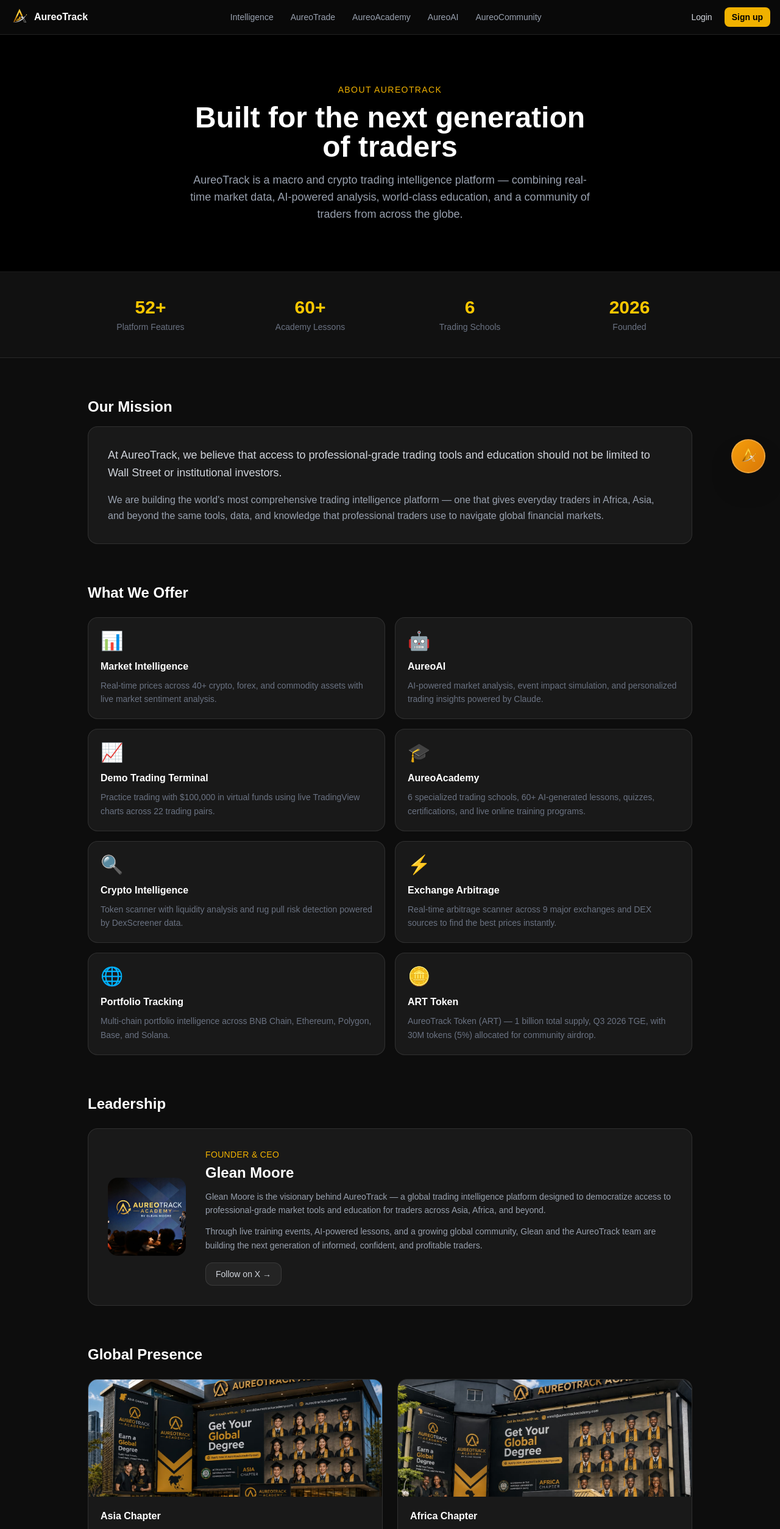
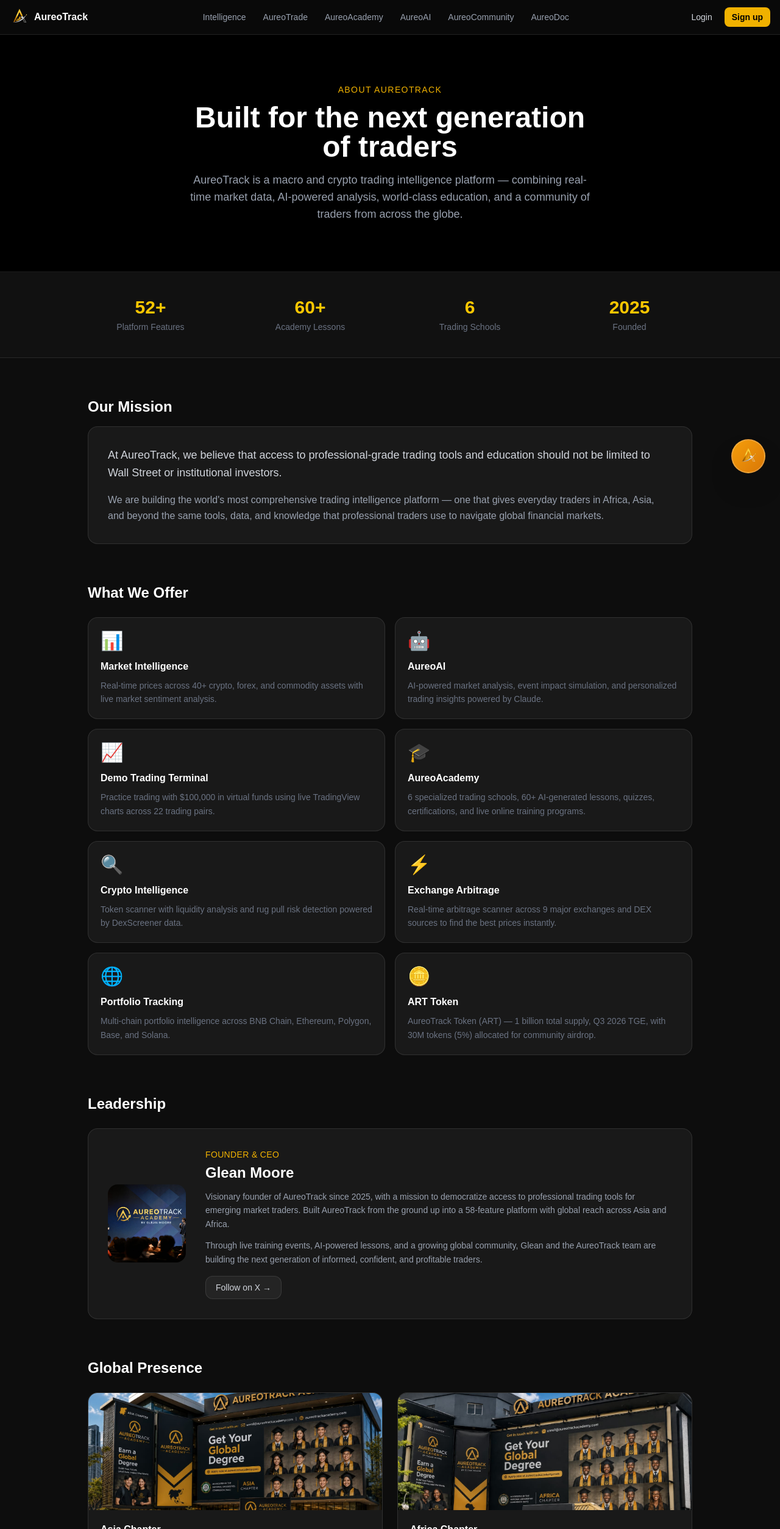
Before and after one commit to PisonAlpha/aureotrack, a Next.js app: page /about in a window 1280 px wide. Shown: the top 2507 px of the page at 61% size. Built offline with nearby package versions, Linux system fonts and the light colour scheme.

Commit message:
Add AureoDoc nav section with About, Whitepaper, Tokenomics, Pitch Deck - fix founding year to 2025

```diff
--- a/app/about/page.tsx
+++ b/app/about/page.tsx
@@ -21,7 +21,7 @@
             { value: '52+', label: 'Platform Features' },
             { value: '60+', label: 'Academy Lessons' },
             { value: '6', label: 'Trading Schools' },
-            { value: '2026', label: 'Founded' },
+            { value: '2025', label: 'Founded' },
           ].map(stat => (
             <div key={stat.label}>
               <p className="text-3xl font-bold text-yellow-400">{stat.value}</p>
@@ -75,7 +75,7 @@
             <div>
               <p className="text-yellow-500 text-sm font-medium mb-1 uppercase tracking-wide">Founder & CEO</p>
               <h3 className="text-2xl font-bold text-white mb-3">Glean Moore</h3>
-              <p className="text-gray-400 text-sm leading-relaxed mb-3">Glean Moore is the visionary behind AureoTrack — a global trading intelligence platform designed to democratize access to professional-grade market tools and education for traders across Asia, Africa, and beyond.</p>
+             <p className="text-gray-400 text-sm leading-relaxed mb-3">Visionary founder of AureoTrack since 2025, with a mission to democratize access to professional trading tools for emerging market traders. Built AureoTrack from the ground up into a 58-feature platform with global reach across Asia and Africa.</p>
               <p className="text-gray-400 text-sm leading-relaxed">Through live training events, AI-powered lessons, and a growing global community, Glean and the AureoTrack team are building the next generation of informed, confident, and profitable traders.</p>
               <div className="flex items-center gap-3 mt-4">
                 <a href="https://x.com/aureotrack" target="_blank" rel="noopener noreferrer" className="px-4 py-2 bg-white/5 border border-white/10 rounded-xl text-sm text-gray-300 hover:text-white hover:bg-white/10 transition-colors">
--- a/app/components/Nav.tsx
+++ b/app/components/Nav.tsx
@@ -3,7 +3,7 @@
 import { useState, useEffect, useRef } from 'react';
 
 const PRODUCTS = [
- {
+{
     label: 'Intelligence',
     href: '/markets',
     sub: [
@@ -11,7 +11,6 @@
       { label: 'BTC/Gold Chart', href: '/markets' },
       { label: 'Crypto Scanner', href: '/crypto' },
       { label: 'Exchange Arbitrage', href: '/exchanges' },
-      { label: 'About AureoTrack', href: '/about' },
     ],
   },
   {
@@ -24,7 +23,7 @@
       { label: 'Portfolio', href: '/portfolio' },
     ],
   },
-  {
+ {
     label: 'AureoAcademy',
     href: '/academy',
     sub: [
@@ -44,7 +43,7 @@
       { label: 'AI Assistant', href: '/ai' },
     ],
   },
-  {
+{
     label: 'AureoCommunity',
     href: '/community',
     sub: [
@@ -52,6 +51,16 @@
       { label: 'Leaderboard', href: '/leaderboard' },
       { label: 'Challenges', href: '/challenges' },
       { label: '🪙 Token Airdrop', href: '/airdrop' },
+    ],
+  },
+  {
+    label: 'AureoDoc',
+    href: '/about',
+    sub: [
+      { label: '🏢 About AureoTrack', href: '/about' },
+      { label: '📄 Whitepaper', href: '/whitepaper' },
+      { label: '📊 Tokenomics', href: '/tokenomics' },
+      { label: '🎯 Pitch Deck', href: '/pitch-deck' },
     ],
   },
 ];
```
